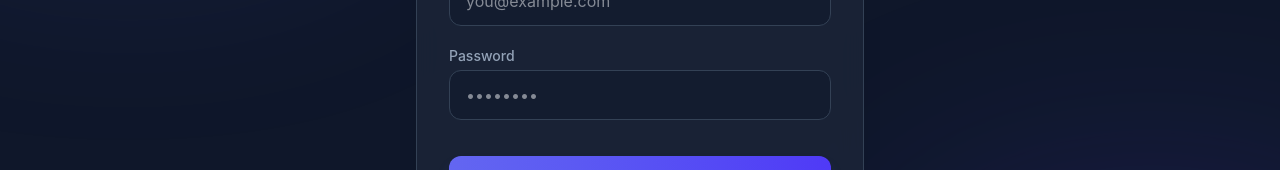
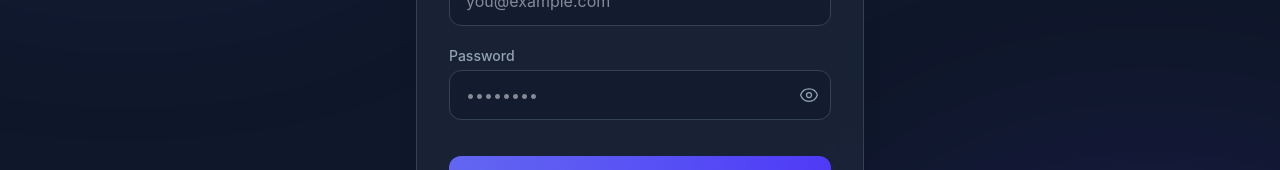
Before and after one commit to Priyanshu-Chouhan/Affiliate-Management-System, a React (Vite) app in the folder client/: page /login in a window 1280 px wide. Shown: the part 346-516 px from the top of the page. Built offline with nearby package versions, Linux system fonts and the light colour scheme; no server answers.

Commit message:
feat: add show password functionality to login and registration forms

```diff
--- a/client/src/features/auth/LoginPage.tsx
+++ b/client/src/features/auth/LoginPage.tsx
@@ -6,6 +6,7 @@
 export const LoginPage = () => {
   const [email, setEmail] = useState('');
   const [password, setPassword] = useState('');
+  const [showPassword, setShowPassword] = useState(false);
   const [error, setError] = useState('');
   const { login } = useAuth();
   const navigate = useNavigate();
@@ -55,14 +56,32 @@
           </div>
           <div>
             <label className="block text-sm font-medium text-text-secondary mb-1">Password</label>
+            <div className="relative">
               <input
-              type="password"
+                type={showPassword ? "text" : "password"}
                 required
-              className="premium-input"
+                className="premium-input pr-10"
                 value={password}
                 onChange={(e) => setPassword(e.target.value)}
                 placeholder="••••••••"
               />
+              <button
+                type="button"
+                onClick={() => setShowPassword(!showPassword)}
+                className="absolute inset-y-0 right-0 pr-3 flex items-center text-text-secondary hover:text-text-primary transition-colors focus:outline-none"
+              >
+                {showPassword ? (
+                  <svg xmlns="http://www.w3.org/2000/svg" fill="none" viewBox="0 0 24 24" strokeWidth={1.5} stroke="currentColor" className="w-5 h-5">
+                    <path strokeLinecap="round" strokeLinejoin="round" d="M3.98 8.223A10.477 10.477 0 0 0 1.934 12C3.226 16.338 7.244 19.5 12 19.5c.993 0 1.953-.138 2.863-.395M6.228 6.228A10.45 10.45 0 0 1 12 4.5c4.756 0 8.773 3.162 10.065 7.498a10.522 10.522 0 0 1-4.293 5.774M6.228 6.228 3 3m3.228 3.228 3.65 3.65m7.894 7.894L21 21m-3.228-3.228-3.65-3.65m0 0a3 3 0 1 0-4.243-4.243m4.242 4.242L9.88 9.88" />
+                  </svg>
+                ) : (
+                  <svg xmlns="http://www.w3.org/2000/svg" fill="none" viewBox="0 0 24 24" strokeWidth={1.5} stroke="currentColor" className="w-5 h-5">
+                    <path strokeLinecap="round" strokeLinejoin="round" d="M2.036 12.322a1.012 1.012 0 0 1 0-.639C3.423 7.51 7.36 4.5 12 4.5c4.638 0 8.573 3.007 9.963 7.178.07.207.07.431 0 .639C20.577 16.49 16.64 19.5 12 19.5c-4.638 0-8.573-3.007-9.963-7.178Z" />
+                    <path strokeLinecap="round" strokeLinejoin="round" d="M15 12a3 3 0 1 1-6 0 3 3 0 0 1 6 0Z" />
+                  </svg>
+                )}
+              </button>
+            </div>
           </div>
           <button type="submit" className="premium-button mt-4">
             Sign In
--- a/client/src/features/auth/RegisterPage.tsx
+++ b/client/src/features/auth/RegisterPage.tsx
@@ -8,6 +8,7 @@
   const [name, setName] = useState('');
   const [email, setEmail] = useState('');
   const [password, setPassword] = useState('');
+  const [showPassword, setShowPassword] = useState(false);
   const [referralCode, setReferralCode] = useState(searchParams.get('ref') || '');
   const [error, setError] = useState('');
   const { login } = useAuth();
@@ -69,15 +70,33 @@
           </div>
           <div>
             <label className="block text-sm font-medium text-text-secondary mb-1">Password</label>
+            <div className="relative">
               <input
-              type="password"
+                type={showPassword ? "text" : "password"}
                 required
                 minLength={6}
-              className="premium-input"
+                className="premium-input pr-10"
                 value={password}
                 onChange={(e) => setPassword(e.target.value)}
                 placeholder="••••••••"
               />
+              <button
+                type="button"
+                onClick={() => setShowPassword(!showPassword)}
+                className="absolute inset-y-0 right-0 pr-3 flex items-center text-text-secondary hover:text-text-primary transition-colors focus:outline-none"
+              >
+                {showPassword ? (
+                  <svg xmlns="http://www.w3.org/2000/svg" fill="none" viewBox="0 0 24 24" strokeWidth={1.5} stroke="currentColor" className="w-5 h-5">
+                    <path strokeLinecap="round" strokeLinejoin="round" d="M3.98 8.223A10.477 10.477 0 0 0 1.934 12C3.226 16.338 7.244 19.5 12 19.5c.993 0 1.953-.138 2.863-.395M6.228 6.228A10.45 10.45 0 0 1 12 4.5c4.756 0 8.773 3.162 10.065 7.498a10.522 10.522 0 0 1-4.293 5.774M6.228 6.228 3 3m3.228 3.228 3.65 3.65m7.894 7.894L21 21m-3.228-3.228-3.65-3.65m0 0a3 3 0 1 0-4.243-4.243m4.242 4.242L9.88 9.88" />
+                  </svg>
+                ) : (
+                  <svg xmlns="http://www.w3.org/2000/svg" fill="none" viewBox="0 0 24 24" strokeWidth={1.5} stroke="currentColor" className="w-5 h-5">
+                    <path strokeLinecap="round" strokeLinejoin="round" d="M2.036 12.322a1.012 1.012 0 0 1 0-.639C3.423 7.51 7.36 4.5 12 4.5c4.638 0 8.573 3.007 9.963 7.178.07.207.07.431 0 .639C20.577 16.49 16.64 19.5 12 19.5c-4.638 0-8.573-3.007-9.963-7.178Z" />
+                    <path strokeLinecap="round" strokeLinejoin="round" d="M15 12a3 3 0 1 1-6 0 3 3 0 0 1 6 0Z" />
+                  </svg>
+                )}
+              </button>
+            </div>
           </div>
           <div>
             <label className="block text-sm font-medium text-text-secondary mb-1">Referral Code (Optional)</label>
```
Lines whose indentation alone changed are shown as unchanged.
